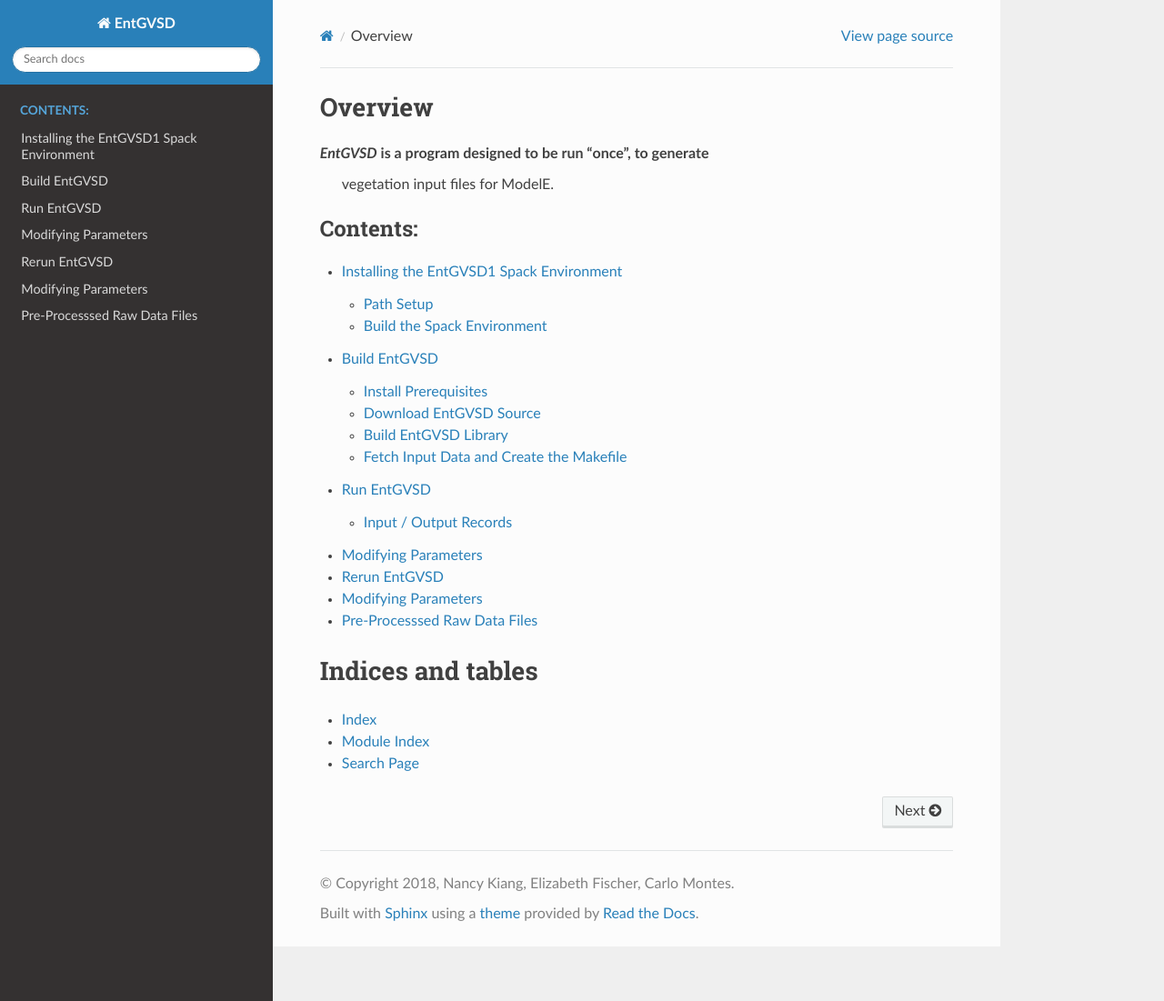
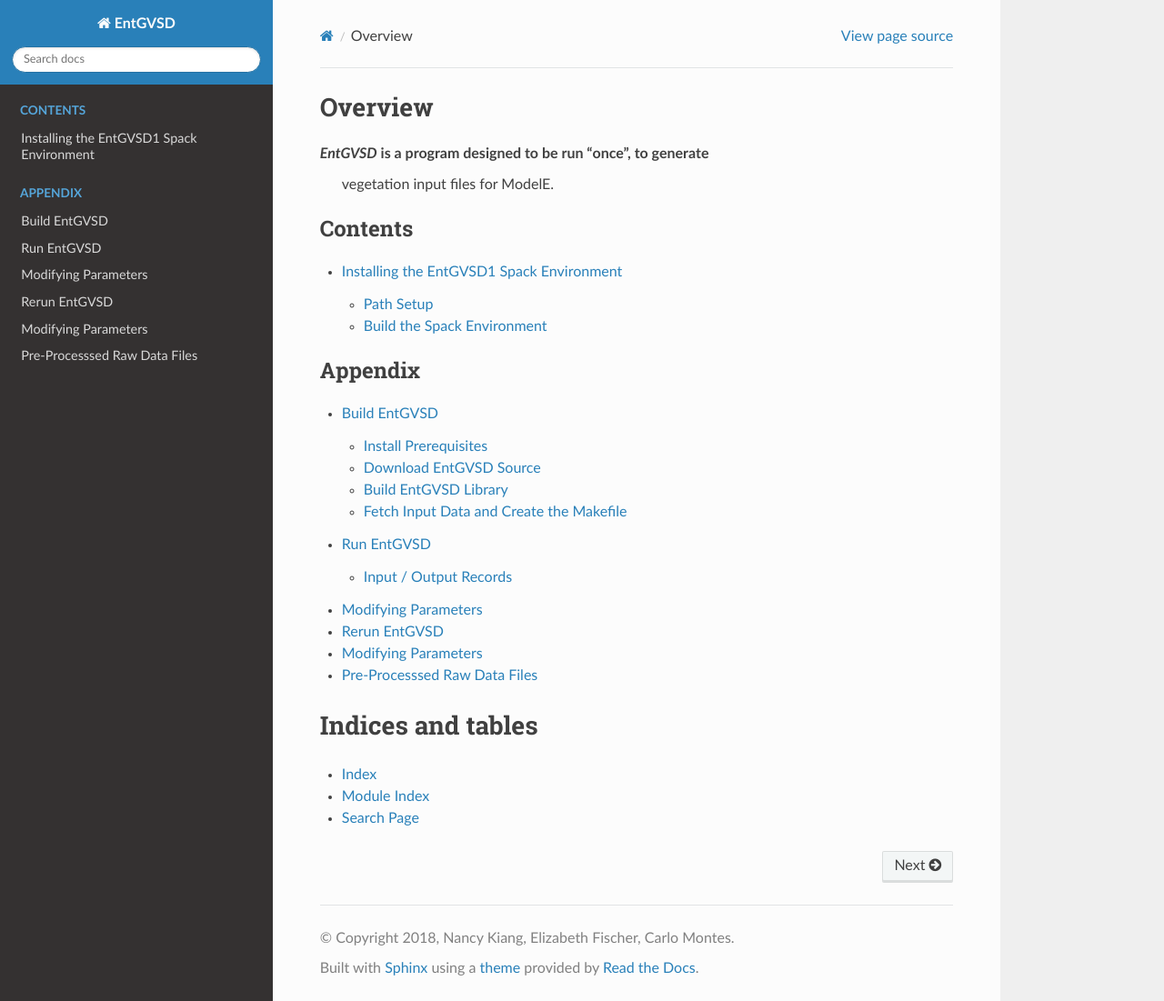
Before and after one commit to ent-tbm/entgvsd1, a Sphinx documentation site: the page built from sphinx/source/index.rst, in a window 1280 px wide and 1101 px high. Shown: the whole window at 91% size. Built offline with Sphinx 7.4.7 and the Read the Docs theme 2.0.0, drawn with Linux system fonts in a browser that asks for light colours.

Commit message:
Updated docs

```diff
--- a/sphinx/source/index.rst
+++ b/sphinx/source/index.rst
@@ -12,9 +12,15 @@
 
 .. toctree::
    :maxdepth: 2
-   :caption: Contents:
+   :caption: Contents
 
    spackenv
+
+
+.. toctree::
+   :maxdepth: 2
+   :caption: Appendix
+
    building
 
 Indices and tables
```
